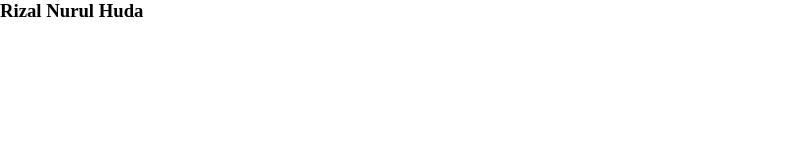
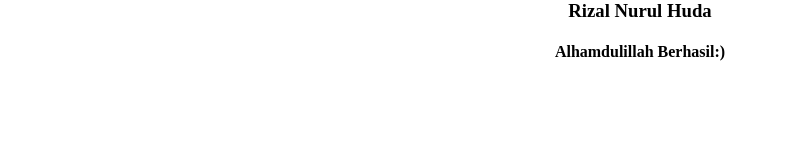
Before and after one commit to rizalnh2811/ulangan-git, a plain HTML site: page index.html in a window 1280 px wide. Shown: the whole page, without its empty margins (0-787 px from the left). Drawn offline with Linux system fonts and the light colour scheme.

Commit message:
ulangan-2

```diff
--- a/index.html
+++ b/index.html
@@ -7,6 +7,9 @@
     <link rel="stylesheet" href="style.css">
 </head>
 <body>
+    <center>
     <H3>Rizal Nurul Huda</H3>
+    <H4>Alhamdulillah Berhasil:)</H4>
+    </center>
 </body>
 </html>
```
